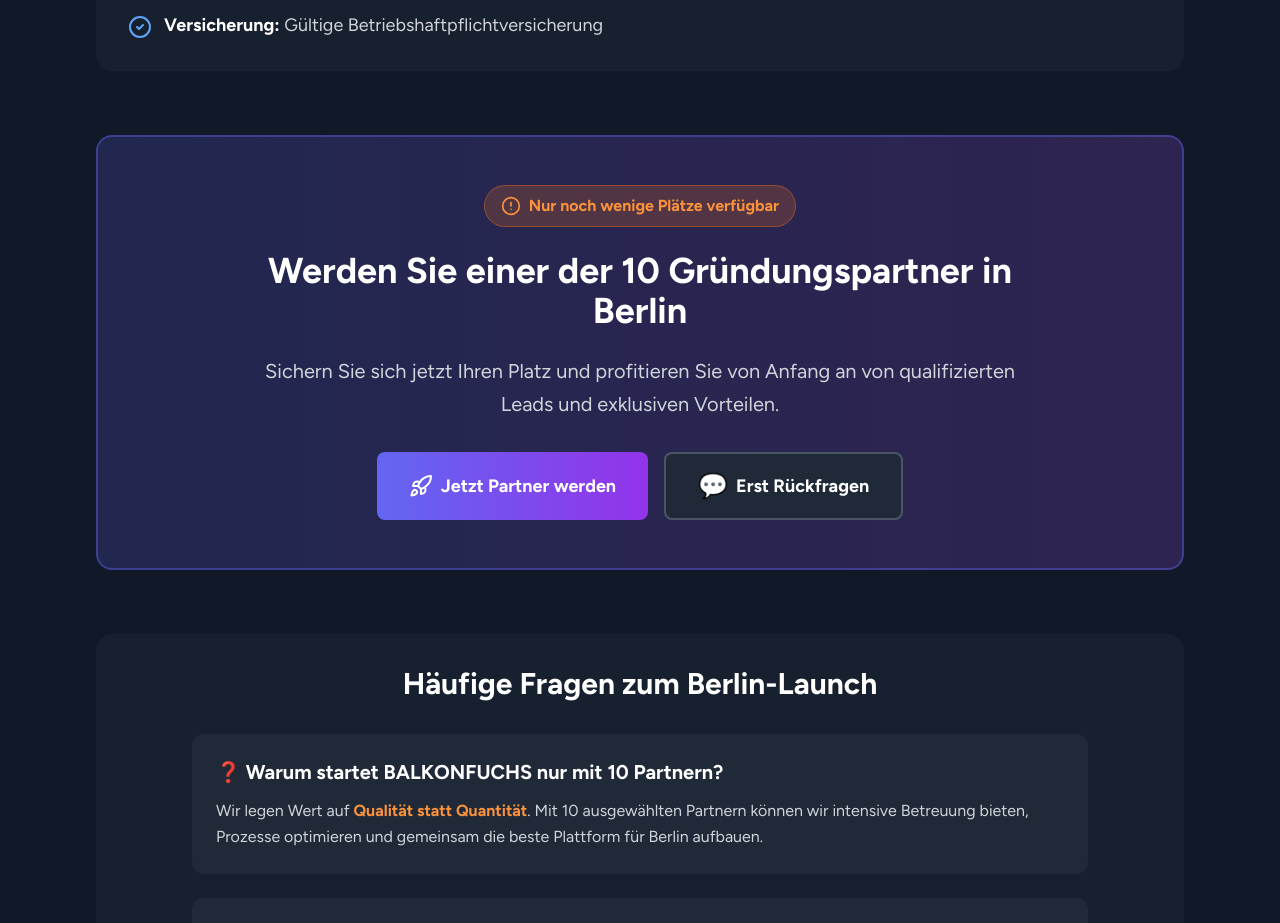
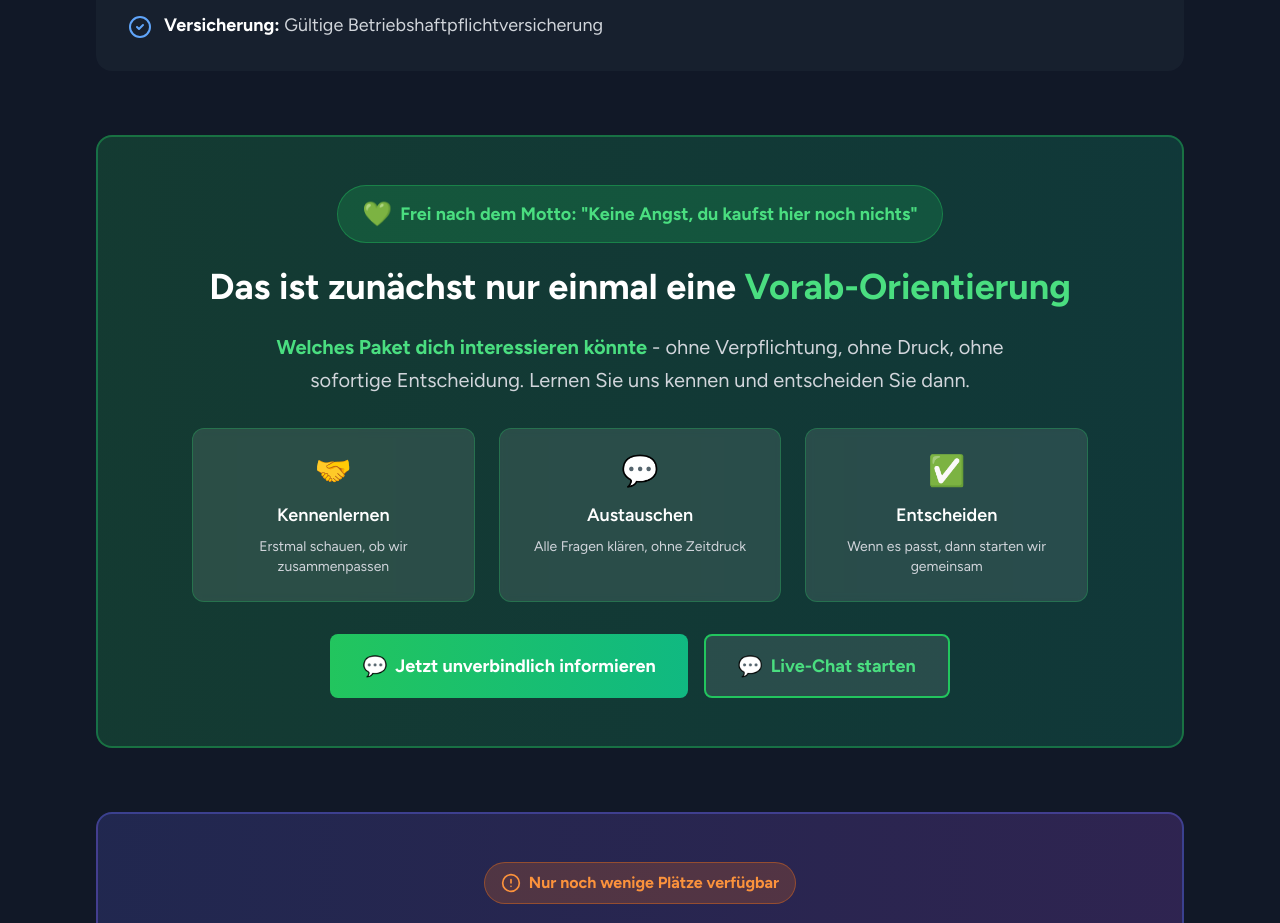
Before and after one commit to BALKONFUCHS/balkonfuchs-deployment, a Next.js app: page /partner-info in a window 1280 px wide. Shown: the part 5180-6103 px from the top of the page. Built offline with nearby package versions, Linux system fonts and the light colour scheme.

Commit message:
Add green CTA section to partner-info page with 'keine Angst, du kaufst hier noch nichts' message

```diff
--- a/pages/partner-info.tsx
+++ b/pages/partner-info.tsx
@@ -537,6 +537,68 @@
                 </div>
               </section>
 
+              {/* Grüner CTA-Bereich */}
+              <section className="bg-gradient-to-r from-green-500/20 to-emerald-500/20 border-2 border-green-500/40 rounded-2xl p-12 text-center mb-8">
+                <div className="max-w-4xl mx-auto">
+                  <div className="inline-flex items-center gap-2 bg-green-500/20 border border-green-500/40 px-6 py-3 rounded-full mb-6">
+                    <span className="text-green-400 text-2xl">💚</span>
+                    <span className="text-green-400 font-bold text-lg">Frei nach dem Motto: "Keine Angst, du kaufst hier noch nichts"</span>
+                  </div>
+
+                  <h2 className="text-3xl md:text-4xl font-bold text-white mb-6">
+                    Das ist zunächst nur einmal eine <span className="text-green-400">Vorab-Orientierung</span>
+                  </h2>
+
+                  <p className="text-xl text-gray-300 mb-8 max-w-3xl mx-auto leading-relaxed">
+                    <strong className="text-green-400">Welches Paket dich interessieren könnte</strong> -
+                    ohne Verpflichtung, ohne Druck, ohne sofortige Entscheidung.
+                    Lernen Sie uns kennen und entscheiden Sie dann.
+                  </p>
+
+                  <div className="grid md:grid-cols-3 gap-6 mb-8">
+                    <div className="bg-white/10 backdrop-blur-sm border border-green-500/30 rounded-xl p-6">
+                      <div className="text-green-400 text-3xl mb-3">🤝</div>
+                      <h3 className="text-lg font-semibold text-white mb-2">Kennenlernen</h3>
+                      <p className="text-gray-300 text-sm">Erstmal schauen, ob wir zusammenpassen</p>
+                    </div>
+
+                    <div className="bg-white/10 backdrop-blur-sm border border-green-500/30 rounded-xl p-6">
+                      <div className="text-green-400 text-3xl mb-3">💬</div>
+                      <h3 className="text-lg font-semibold text-white mb-2">Austauschen</h3>
+                      <p className="text-gray-300 text-sm">Alle Fragen klären, ohne Zeitdruck</p>
+                    </div>
+
+                    <div className="bg-white/10 backdrop-blur-sm border border-green-500/30 rounded-xl p-6">
+                      <div className="text-green-400 text-3xl mb-3">✅</div>
+                      <h3 className="text-lg font-semibold text-white mb-2">Entscheiden</h3>
+                      <p className="text-gray-300 text-sm">Wenn es passt, dann starten wir gemeinsam</p>
+                    </div>
+                  </div>
+
+                  <div className="flex flex-col sm:flex-row gap-4 justify-center">
+                    <a
+                      href="/partner-werden/"
+                      className="bg-gradient-to-r from-green-500 to-emerald-500 text-white px-8 py-4 rounded-lg font-bold text-lg hover:shadow-lg transition-all duration-300 transform hover:scale-105 inline-flex items-center justify-center gap-2"
+                    >
+                      <span className="text-xl">💬</span>
+                      Jetzt unverbindlich informieren
+                    </a>
+
+                    <button
+                      onClick={() => {
+                        if (window.$zoho && window.$zoho.salesiq) {
+                          window.$zoho.salesiq.floatwindow.visible('show');
+                        }
+                      }}
+                      className="bg-white/10 border-2 border-green-500 text-green-400 px-8 py-4 rounded-lg font-bold text-lg hover:bg-green-500 hover:text-white transition-all duration-300 inline-flex items-center justify-center gap-2"
+                    >
+                      <span className="text-xl">💬</span>
+                      Live-Chat starten
+                    </button>
+                  </div>
+                </div>
+              </section>
+
               {/* CTA Section */}
               <section className="bg-gradient-to-r from-indigo-500/20 to-purple-500/20 border-2 border-indigo-500/40 rounded-2xl p-12 text-center">
                 <div className="max-w-3xl mx-auto">
--- a/pages/partner-werden.tsx
+++ b/pages/partner-werden.tsx
@@ -3,6 +3,8 @@
 import { ArrowRight, ArrowLeft, Handshake, CheckCircle, Shield, Users, X, Building, Star, Phone, Menu } from 'lucide-react';
 import { calculatePartnerScore } from '../utils/balkon-lead-scoring';
 import ZohoSalesIQ from '../components/ZohoSalesIQ.js';
+import Header from '../components/Header';
+import Footer from '../components/Footer';
 
 const PartnerFunnel = () => {
   const [currentStep, setCurrentStep] = useState(0);
```
